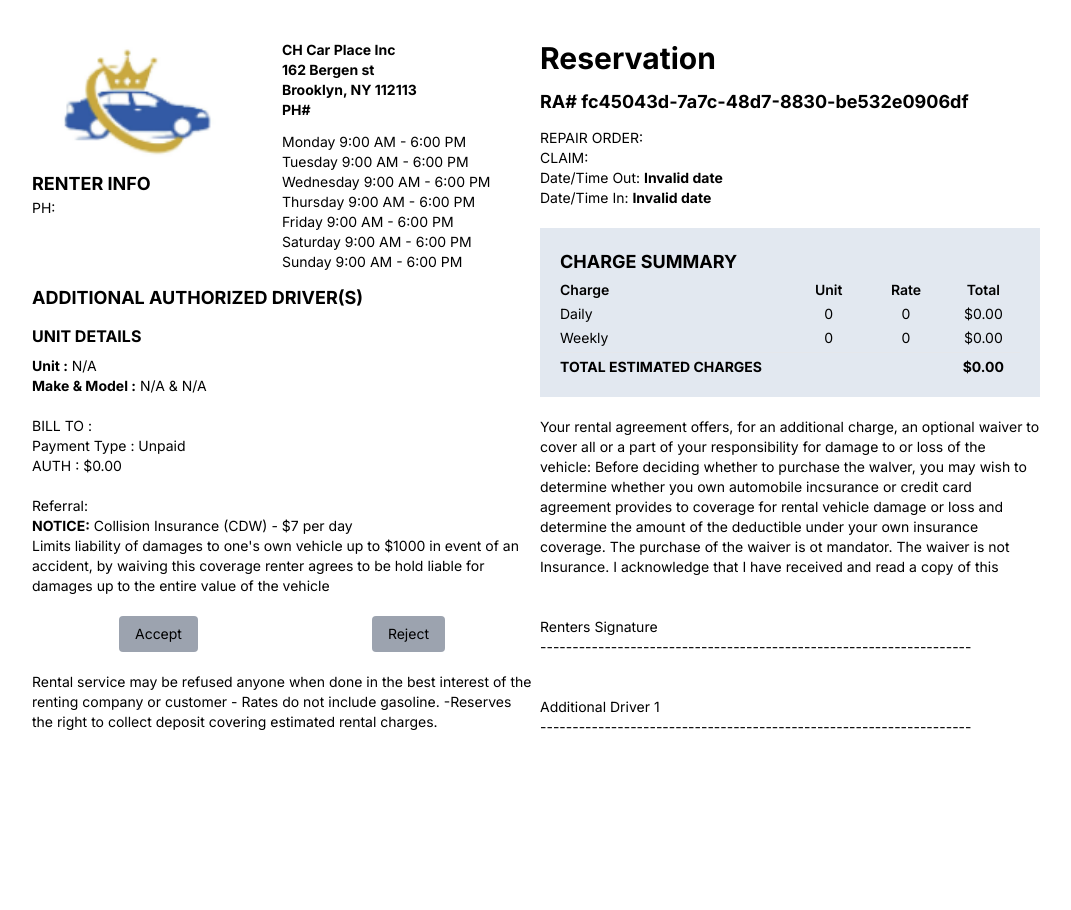
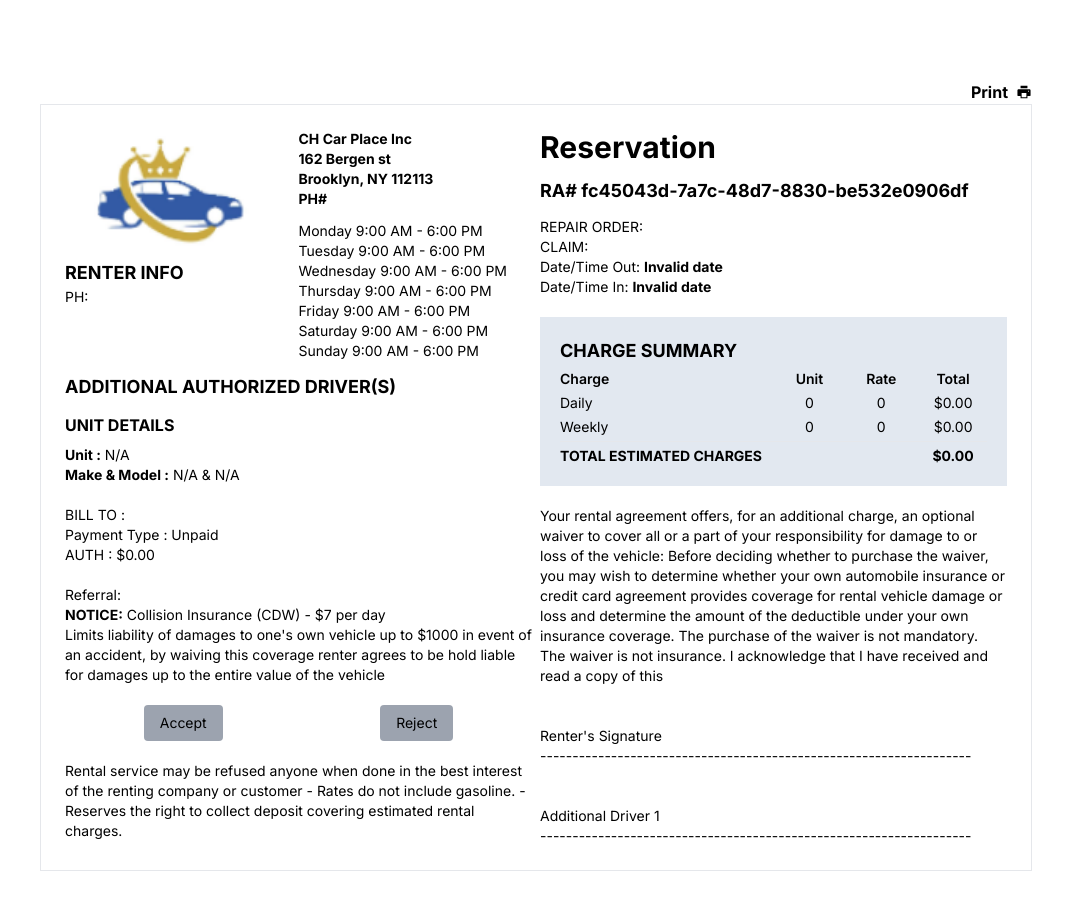
Before and after one commit to Taufiqul7756/rent-a-car, a Next.js app: page /invoice in a window 1280 px wide. Shown: the whole page, without its empty margins (104-1175 px from the left). Before the commit the page ends 800 px from the top, so only its background shows below. Built offline with nearby package versions, Linux system fonts and the light colour scheme; no server answers.

Commit message:
Invoice done -use react-to-print

```diff
--- a/app/components/Invoice.jsx
+++ b/app/components/Invoice.jsx
@@ -1,13 +1,13 @@
 "use client";
 
-import React, { useState, useEffect, useContext } from "react";
+import React, { useContext, useState, useEffect } from "react";
 import { InvoiceContext } from "../context/InvoiceContext";
 import { CarContext } from "../context/CarContext";
 import moment from "moment";
 import invoiceImg from "../images/invoice-img.png";
 import Image from "next/image";
 
-const Invoice = () => {
+const Invoice = React.forwardRef((props, ref) => {
   const {
     // Reservation details
     reservationId,
@@ -48,8 +48,6 @@ const Invoice = () => {
 
     selectedCar,
   } = useContext(InvoiceContext);
-  const { cars, loading, error, selectedType, selectedVehicle, models } =
-    useContext(CarContext);
 
   // State to store client-side reservationId
   const [clientReservationId, setClientReservationId] = useState(null);
@@ -59,46 +57,11 @@ const Invoice = () => {
     setClientReservationId(reservationId);
   }, [reservationId]);
 
-  console.log("invoice ", {
-    reservationId,
-    pickupDate,
-    returnDate,
-    duration,
-    discount,
-    // reservations,
-
-    // Customer details
-    firstName,
-    lastName,
-    email,
-    phone,
-
-    // Additional Charges
-    collisionDamageWaiver,
-    liabilityInsurance,
-    rentalTax,
-
-    // Calculated Charges
-    weeks,
-    days,
-    total,
-    totalDailyCost,
-    totalWeeklyCost,
-    collisionDamageWaiverCost,
-    liabilityInsuranceCost,
-    rentalTaxCost,
-    discountAmount,
-    dailyRate,
-
-    weeklyRate,
-
-    selectedCar,
-  });
   return (
-    <div>
-      <div className="p-10 text-sm">
+    <div className="border p-6" ref={ref}>
+      <div className="text-sm">
         <div className="grid grid-cols-2 gap-2">
-          {/* right div` */}
+          {/* right div */}
           <div>
             <div className="grid grid-cols-2">
               <div className="w-full flex flex-col justify-start gap-2">
@@ -283,16 +246,15 @@ const Invoice = () => {
                 Your rental agreement offers, for an additional charge, an
                 optional waiver to cover all or a part of your responsibility
                 for damage to or loss of the vehicle: Before deciding whether to
-                purchase the walver, you may wish to determine whether you own
-                automobile incsurance or credit card agreement provides to
-                coverage for rental vehicle damage or loss and determine the
-                amount of the deductible under your own insurance coverage. The
-                purchase of the waiver is ot mandator. The waiver is not
-                Insurance. I acknowledge that I have received and read a copy of
-                this
+                purchase the waiver, you may wish to determine whether your own
+                automobile insurance or credit card agreement provides coverage
+                for rental vehicle damage or loss and determine the amount of
+                the deductible under your own insurance coverage. The purchase
+                of the waiver is not mandatory. The waiver is not insurance. I
+                acknowledge that I have received and read a copy of this
               </p>
             </div>
-            <p className="pt-5">Renters Signature</p>
+            <p className="pt-5">Renter's Signature</p>
             -------------------------------------------------------------------
             <p className="mt-10">Additional Driver 1</p>
             -------------------------------------------------------------------
@@ -301,6 +263,6 @@ const Invoice = () => {
       </div>
     </div>
   );
-};
+});
 
 export default Invoice;
--- a/app/invoice/page.jsx
+++ b/app/invoice/page.jsx
@@ -1,12 +1,30 @@
-import React from "react";
+"use client";
+import React, { useContext } from "react";
 import Invoice from "../components/Invoice";
+import { AiFillPrinter } from "react-icons/ai";
+import { useReactToPrint } from "react-to-print";
 
-const page = () => {
+const Page = () => {
+  const componentRef = React.useRef(null);
+
+  // Function to handle printing using react-to-print
+  const handlePrint = useReactToPrint({
+    content: () => componentRef.current,
+  });
+
   return (
-    <div className="px-24 border-spacing-2 border-indigo-500">
-      <Invoice />
+    <div className="grid justify-center items-center mt-10">
+      <div className="px-36 py-10 border-spacing-2 border-indigo-500">
+        <div
+          className="flex justify-end items-center gap-2 cursor-pointer"
+          onClick={handlePrint}
+        >
+          <span className="font-bold">Print</span> <AiFillPrinter />
+        </div>
+        <Invoice ref={componentRef} />
+      </div>
     </div>
   );
 };
 
-export default page;
+export default Page;
--- a/package.json
+++ b/package.json
@@ -15,6 +15,7 @@
     "react": "^18",
     "react-dom": "^18",
     "react-icons": "^5.2.1",
+    "react-to-print": "^2.15.1",
     "uuid": "^9.0.1"
   },
   "devDependencies": {
```
Also changed, not shown: 1 other file (tests, documents, lock files or other folders).
